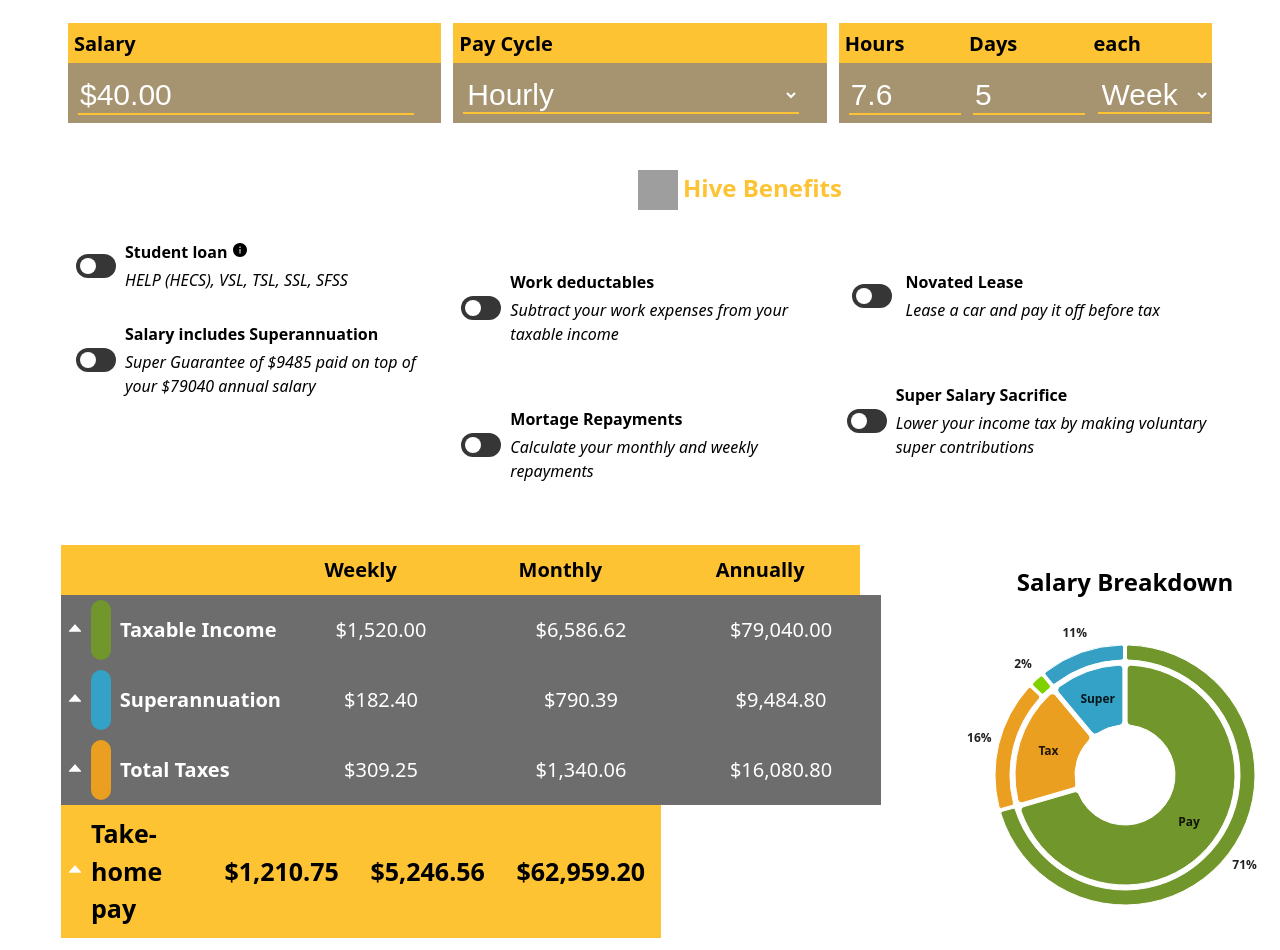
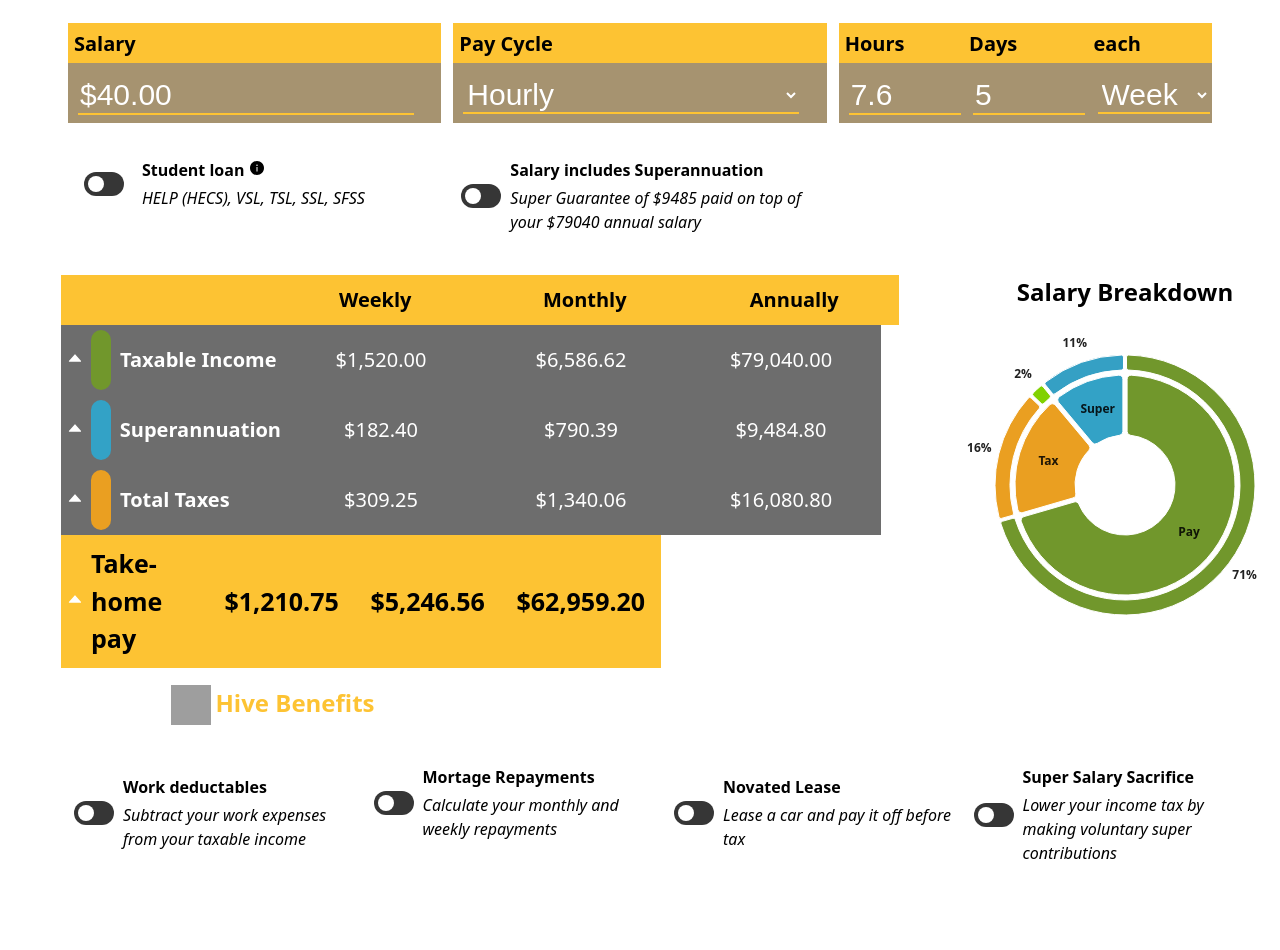
Before and after one commit to spikyMalkallam/pay-calculator, a React (Vite) app: page / in a window 1280 px wide. After the commit the page ends 904 px from the top, so only its background shows below. Built offline with nearby package versions, Linux system fonts and the light colour scheme; grey boxes are pictures that could not be loaded.

Commit message:
Progress

```diff
--- a/src/App.css
+++ b/src/App.css
@@ -133,7 +133,8 @@ button:focus {
 
 #summary-table {
   /* width: 60vw; */
-  max-width: 90%;
+  max-width: 70%;
+  margin: 0px 50px 0px 50px;
 
 }
 
--- a/src/App.tsx
+++ b/src/App.tsx
@@ -479,11 +479,17 @@ function App() {
     };
     // Mortage
     const mortageData = calculateMortage(mortageLoanAmmount, mortageInterestRate, mortageTerm);
-    const mortageAnnualPayments = mortagePayFreq ? mortageData['weeklyRepaymentAmmount'] * 52 : mortageData['montlyRepaymentAmmount'] * 12
+    const mortageAnnualPayments = mortagePayFreq ? mortageData['weeklyRepaymentAmmount'] * 52 : mortageData['montlyRepaymentAmmount'] * 12;
+    const annualMortageSplit = splitTax(mortageAnnualPayments, yearlyHours);
     // Remove Tax and mortage
     let postTaxPay: any[] = []
     for (let i = 0; i < 5; i++) {
       postTaxPay.push((round(salaryPeriods[i] - taxSplit["totalTax"][i], 2)).toFixed(2));
+    }
+    // Gross Pay
+    let grossPay: any[] = []
+    for (let i = 0; i < 5; i++) {
+      grossPay.push(postTaxPay[i]);
     }
     // Remove mortage
     // console.log(mortageAnnualPayments)
@@ -491,7 +497,8 @@ function App() {
     // Subtract cost of novated lease
     // console.log(novatedLeasePostTax[4])
     // console.log(novatedLeasePreTax[4])
-    postTaxPay[4] = postTaxPay[4] - pretaxDeductionAmount //+ (novatedLeasePostTax[4] != 0 ? novatedLeasePostTax[4] : 0) + (novatedLeasePreTax[4] != 0 ? novatedLeasePreTax[4] : 0);
+    // console.log(novatedLeasePostTax[4])
+    postTaxPay[4] -= pretaxDeductionAmount + -(novatedLeasePostTax[4] != 0 ? novatedLeasePostTax[4] : 0) //+ (novatedLeasePreTax[4] != 0 ? novatedLeasePreTax[4] : 0);
     let superSplit = splitTax(superSum, yearlyHours);
     let taxableIncomePeriods = [];
     for (let i = 0; i < 5; i++) {
@@ -556,7 +563,8 @@ function App() {
       voluntaryContribution: [0, 0, 0, 0, superContribution],
       novatedPayments: [novatedLeasePreTax, novatedLeasePostTax],
       mortageData: mortageData,
-      grossSalary: postTaxPay,
+      grossSalary: grossPay,
+      annualMortageSplit: annualMortageSplit,
       // bonusSplit: bonusPeriods
     };
   }, [salary, payCycle, superPercentage, salaryIncludesSuper, , hasStudentLoan, dailyHours, daysPerPeriod, hoursPeriod, hasNovatedLease, novatedLeaseExample, hasWorkDeductions, workDeductablesAmount, hasSuperSalarySacrifise, voluntarySuperAmmount, maximiseSuper, hasNovatedLease, mortageLoanAmmount, mortageInterestRate, mortageTerm, mortagePayFreq, hasMortage]);
@@ -567,7 +575,6 @@ function App() {
         <div id='income-div'>
           <table>
             <tbody>
-
               <tr className='big-table-row'>
                 <td className='big-table-cell'>
                   {/* <td className='big-table-cell'> */}
@@ -660,16 +667,11 @@ function App() {
                       </tbody>
                     </table>
                   </td>
-                  : null}
-
-              </tr>
-              <tr className='big-table-row'>
-                <td style={{ width: '33%' }}></td>
-                <td colSpan={2} className='big-table-cell'> <h2 className='hive-shine' style={{ display: 'flex', justifyContent: 'center' }}><img src='https://www.recruitmenthive.com.au/wp-content/uploads/2026/01/recruitmentHive_H_small.svg' id="hive_logo" alt="Recruitment Hive logo" /> Hive Benefits</h2></td>
+                  : <td className='big-table-cell'></td>}
               </tr>
               <tr className='big-table-row'>
                 <td className='big-table-cell'>
-                  <div><SwitchToggle
+                  <SwitchToggle
                     label="Student loan"
                     description='HELP (HECS), VSL, TSL, SSL, SFSS'
                     setFunc={setHasStudentLoan}
@@ -700,18 +702,74 @@ function App() {
                     >
                       <AiFillInfoCircle />
                     </HtmlTooltip>}
-                  /></div>
-                  <br></br>
-                  <div>
+                  />
+                </td>
+                <td colSpan={1} className='big-table-cell'>
                   <SwitchToggle
                     label="Salary includes Superannuation"
                     description={'Super Guarantee of $' + round(financialData['employerContribution'][4], 0) + (salaryIncludesSuper ? ' is included in your $' : ' paid on top of your $') + round(financialData['totalSalary'], 0) + ' annual salary'}
                     setFunc={setSalaryIncludesSuper}
                     infoTag={null}
                   />
+                </td>
+                <td colSpan={1} className='big-table-cell'></td>
+              </tr>
+              <tr>
+                <td colSpan={3}>
+                  <div className='pretax-savings'>
+                    {financialData['undeductedTax'].length > 0 ? (pretaxSavings[4] + ' in income tax savings') : null}
                   </div>
                 </td>
+              </tr>
 
+            </tbody>
+          </table>
+        </div >
+        <div id='summary-section'>
+          {/* <div id='summary-div'> */}
+
+          <table id='summary-table'>
+            <tbody>
+              <tr>
+                <td colSpan={2}>
+                  <IncomeTable
+                    label=''
+                    items={{
+                      "#Taxable Income": [financialData['taxablebaseSalarySplit'].map(displayMoney), {
+                        "Base salary": financialData['baseSalarySplit'].map(displayMoney),
+                        // "Novated Lease Post-Tax Employee Contribution": financialData['novatedPayments'][1][0] != 0 ? financialData['novatedPayments'][1].map(displayMoney) : null,
+                        "Novated Lease Pre-Tax Payment": financialData['novatedPayments'][0][0] != 0 ? financialData['novatedPayments'][0].map(displayMoney) : null,
+                      }],
+                      // "Base salary": financialData['baseSalarySplit'].map(displayMoney),
+                      // "Bonus pay": hasBonus ? ['-', '-', '-', '-', displayMoney(bonus)] : null,
+                      "#Superannuation": [financialData['superSplit'].map(displayMoney), {
+                        "Employer Contribution": financialData['employerContribution'].map(displayMoney),
+                        "Voluntary Contribution": financialData['voluntaryContribution'][4] != 0 ? financialData['voluntaryContribution'].map(displayMoney) : null
+                      }],
+                      "#Total Taxes": [financialData['taxSplit']['totalTax'].map(displayMoney), {
+                        "Income Tax": financialData['taxSplit']['incomeTax'].map(displayMoney),
+                        "LITO": financialData['taxSplit']['lito'] != null ? financialData['taxSplit']['lito'].map(displayMoney) : null,
+                        "Student Loan": hasStudentLoan ? financialData['studentLoanContribution'].map(displayMoney) : null,
+                        "Medicare Levy": financialData['taxSplit']['medicare'][4] != 0 ? financialData['taxSplit']['medicare'].map(displayMoney) : null,
+                        "Division 293": financialData['taxSplit']['293'][4] != 0 ? financialData['taxSplit']['293'].map(displayMoney) : null,
+                      }],
+
+                    }}
+                    oldTax={financialData['undeductedTax']}
+                    totals={financialData['postTax'].map(displayMoney)}
+                    totalItems={{
+                      "Gross Salary": financialData['grossSalary'].map(displayMoney),
+                      "Mortage Repayments": hasMortage ? financialData['annualMortageSplit'].map(displayMoney) : null,
+                      "Novated Lease Post-Tax Employee Contribution": financialData['novatedPayments'][1][0] != 0 ? financialData['novatedPayments'][1].map(displayMoney) : null,
+                    }} />
+                </td>
+              </tr>
+              <tr className='big-table-row' style={{ width: '100%' }} >
+                <td colSpan={4} style={{ width: '100%' }}>
+                  <h2 className='hive-shine' style={{ display: 'flex', justifyContent: 'center' }}><img src='https://www.recruitmenthive.com.au/wp-content/uploads/2026/01/recruitmentHive_H_small.svg' id="hive_logo" alt="Recruitment Hive logo" /> Hive Benefits</h2>
+                </td>
+              </tr>
+              <tr className='big-table-row' style={{ width: '1200px' }}>
                 <td className='big-table-cell'>
                   <ToggleExpandVerticalTab
                     label='Work deductables'
@@ -742,6 +800,8 @@ function App() {
                     expandedVar={hasWorkDeductions}
                     infoTag={null}
                   />
+                </td>
+                <td>
                   <ToggleExpandVerticalTab
                     label='Mortage Repayments'
                     desc='Calculate your monthly and weekly repayments'
@@ -844,6 +904,8 @@ function App() {
                     expandedVar={hasNovatedLease}
                     infoTag={null}
                   />
+                </td>
+                <td>
                   <ToggleExpandVerticalTab
                     label='Super Salary Sacrifice'
                     desc='Lower your income tax by making voluntary super contributions'
@@ -883,13 +945,33 @@ function App() {
                     expandedVar={hasSuperSalarySacrifise}
                     infoTag={null}
                   />
+                </td>
+
+              </tr>
+            </tbody>
+          </table>
+
+          <div className='chart-block'>
+            <PayrollPieChart title={'Salary Breakdown'} data={financialData['payrollData']} />
+
+            {hasMortage ? <MortageRepaymentTable mortageData={financialData['mortageData']} monthlyPayment={mortagePayFreq} /> : null}
+
+          </div>
+        </div>
+
+      </div >
+    </>
+  )
+}
+
+export default App
+
+{/* <TaxBandBar title={'Tax Bands'} earnings={financialData['taxablebaseSalarySplit'][4]} barWidth={(600)} lowerLimit={18200} upperLimit={250000} taxBands={taxRates['2226']} /> */ }
+{/* <DonutChart data={donutIncomeSummary} /> */ }
 
 
-                </td>
-
-
-
-
+{/* <div style={{ textAlign: 'center', fontStyle: 'italic' }}>This calculator is an estimate</div> */ }
+{/* </div > */ }
 {/* <ToggleDropdownTab
                     label='Bonus Pay'
                     contents={<table className='dropdown-table'>
@@ -937,74 +1019,4 @@ function App() {
                     toggleFunc={setHasPartTimeHours}
                     expandedVar={hasPartTimeHours}
                   /> */}
-                {/* </td> */}
-              </tr>
-            </tbody>
-          </table>
-        </div >
-        <div id='summary-section'>
-          <div id='summary-div'>
-
-            <table id='summary-table'>
-              <tbody>
-                <tr>
-                  <td colSpan={2}>
-                    <IncomeTable
-                      label=''
-                      items={{
-                        "#Taxable Income": [financialData['taxablebaseSalarySplit'].map(displayMoney), {
-                          "Base salary": financialData['baseSalarySplit'].map(displayMoney),
-                          // "Novated Lease Post-Tax Employee Contribution": financialData['novatedPayments'][1][0] != 0 ? financialData['novatedPayments'][1].map(displayMoney) : null,
-                          "Novated Lease Pre-Tax Payment": financialData['novatedPayments'][0][0] != 0 ? financialData['novatedPayments'][0].map(displayMoney) : null,
-                        }],
-                        // "Base salary": financialData['baseSalarySplit'].map(displayMoney),
-                        // "Bonus pay": hasBonus ? ['-', '-', '-', '-', displayMoney(bonus)] : null,
-                        "#Superannuation": [financialData['superSplit'].map(displayMoney), {
-                          "Employer Contribution": financialData['employerContribution'].map(displayMoney),
-                          "Voluntary Contribution": financialData['voluntaryContribution'][4] != 0 ? financialData['voluntaryContribution'].map(displayMoney) : null
-                        }],
-                        "#Total Taxes": [financialData['taxSplit']['totalTax'].map(displayMoney), {
-                          "Income Tax": financialData['taxSplit']['incomeTax'].map(displayMoney),
-                          "LITO": financialData['taxSplit']['lito'] != null ? financialData['taxSplit']['lito'].map(displayMoney) : null,
-                          "Student Loan": hasStudentLoan ? financialData['studentLoanContribution'].map(displayMoney) : null,
-                          "Medicare Levy": financialData['taxSplit']['medicare'][4] != 0 ? financialData['taxSplit']['medicare'].map(displayMoney) : null,
-                          "Division 293": financialData['taxSplit']['293'][4] != 0 ? financialData['taxSplit']['293'].map(displayMoney) : null,
-                        }],
-
-                      }}
-                      oldTax={financialData['undeductedTax']}
-                      totals={financialData['postTax'].map(displayMoney)}
-                      totalItems={{
-                        "Gross Salary": financialData['grossSalary'].map(displayMoney),
-                        "Novated Lease Post-Tax Employee Contribution": financialData['novatedPayments'][1][0] != 0 ? financialData['novatedPayments'][1].map(displayMoney) : null,
-                      }} />
-                  </td>
-                </tr>
-              </tbody>
-            </table>
-
-
-            <div className='pretax-savings'>
-              {financialData['undeductedTax'].length > 0 ? (pretaxSavings[4] + ' in income tax savings') : null}
-            </div>
-
-
-            {/* <DonutChart data={donutIncomeSummary} /> */}
-
-
-            {/* <div style={{ textAlign: 'center', fontStyle: 'italic' }}>This calculator is an estimate</div> */}
-          </div >
-          <div className='chart-block'>
-            <PayrollPieChart title={'Salary Breakdown'} data={financialData['payrollData']} />
-            {/* <TaxBandBar title={'Tax Bands'} earnings={financialData['taxablebaseSalarySplit'][4]} barWidth={(600)} lowerLimit={18200} upperLimit={250000} taxBands={taxRates['2226']} /> */}
-            {hasMortage ? <MortageRepaymentTable mortageData={financialData['mortageData']} monthlyPayment={mortagePayFreq} /> : null}
-
-          </div>
-        </div>
-
-      </div >
-    </>
-  )
-}
-
-export default App
+{/* </td> */ }
--- a/src/graphs.css
+++ b/src/graphs.css
@@ -48,3 +48,7 @@
     text-align: center;
     position: static;
 }
+
+.band-header h2 {
+    margin: 0px;
+}
--- a/src/graphs.tsx
+++ b/src/graphs.tsx
@@ -124,7 +124,7 @@ export default function PayrollPieChart({ data, title }: PayrollPieProps) {
 
     return (
         <Box sx={{ maxWidth: 350, height: 380, textAlign: 'center' }}>
-            <h2 style={{ margin: '20px 10px 0px 10px' }}>{title}</h2>
+            <h2 style={{ margin: '0px 10px 0px 10px' }}>{title}</h2>
             <Box sx={{ display: 'flex', justifyContent: 'center', width: 350, height: 350 }}>
                 <PieChart
                     series={[
```
Lines whose indentation alone changed are shown as unchanged.
